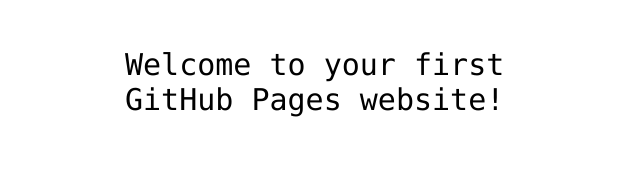
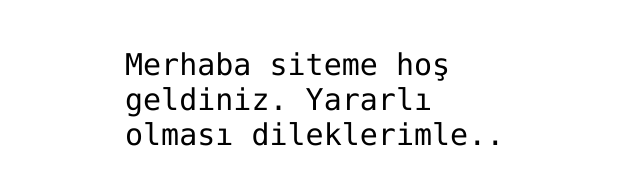
Before and after one commit to destroey/fikret, a plain HTML site: page index.html in a window 1280 px wide. Shown: the part 341-526 px from the top of the page, without its empty margins (315-955 px from the left). Drawn offline with Linux system fonts and the light colour scheme.

Commit message:
Update index.html

```diff
--- a/index.html
+++ b/index.html
@@ -12,7 +12,7 @@
 <img src="https://octodex.github.com/images/daftpunktocat-thomas.gif" id="octocat" alt="octocat-gif" />
 
 <!-- Change this code here by copy and pasting your template on line 15 -->
-<p>Welcome to your first GitHub Pages website!</p>
+<p>Merhaba siteme hoş geldiniz. Yararlı olması dileklerimle..</p>
 
 </body>
 </html>
```
